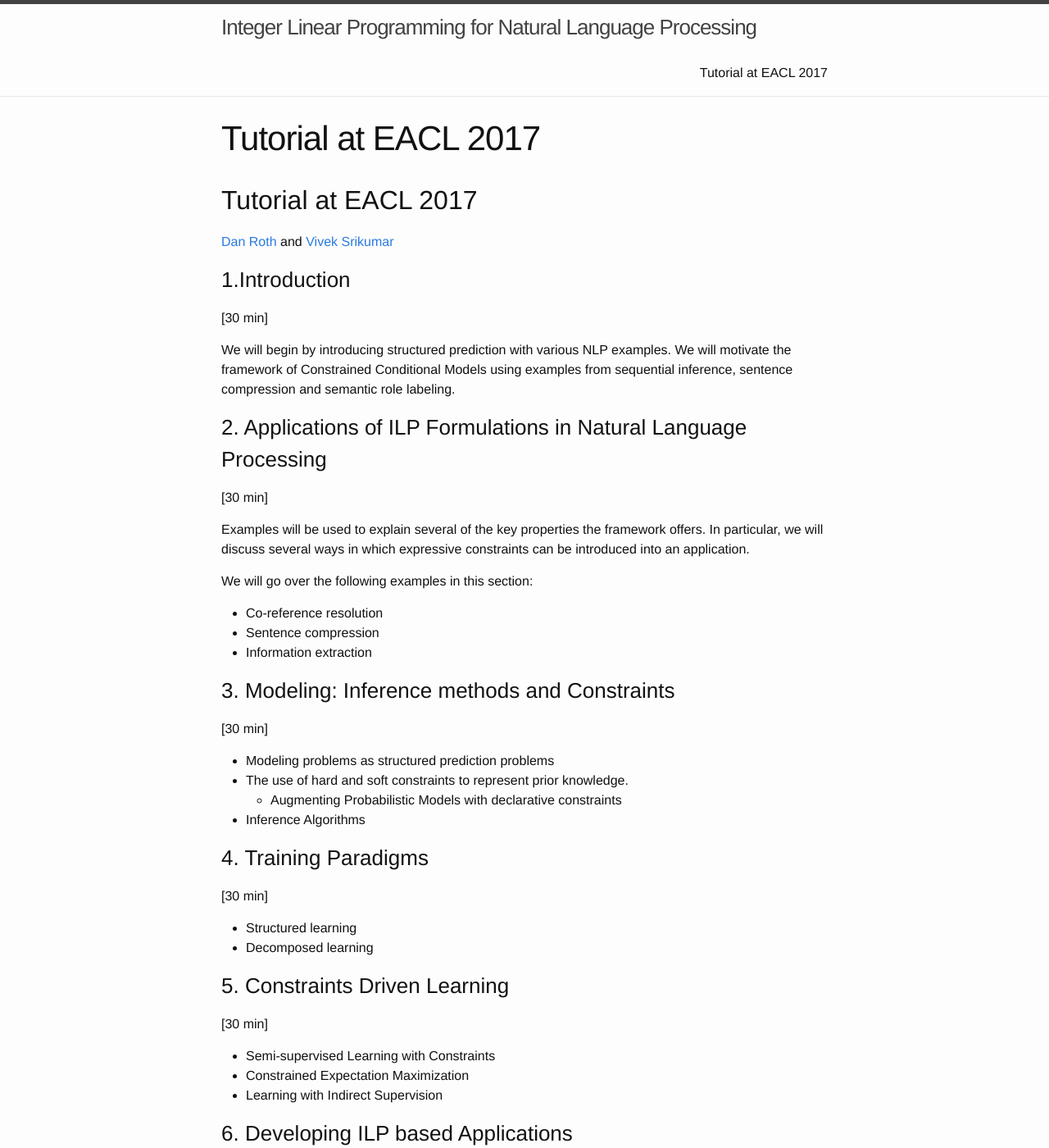
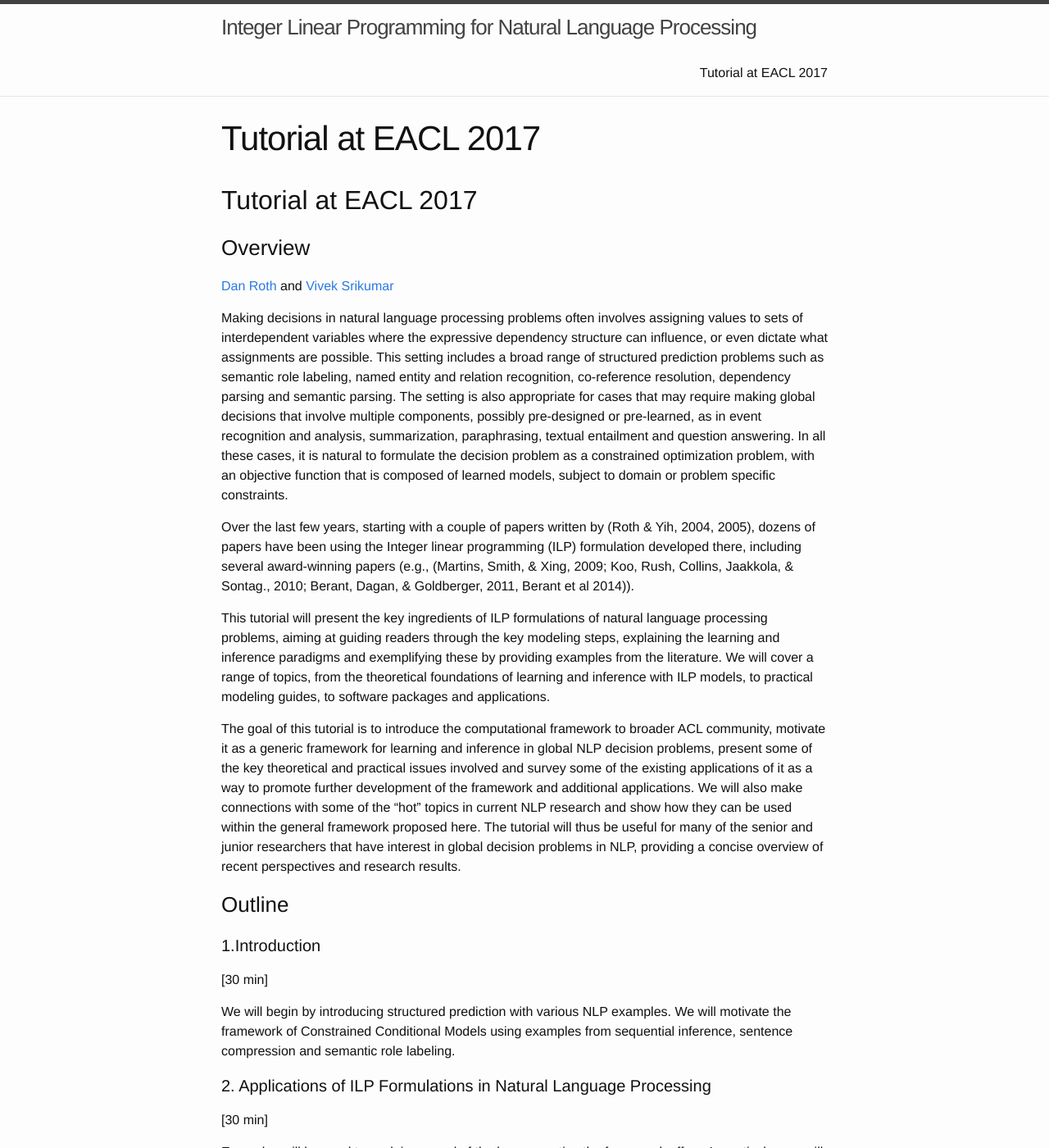
Before and after one commit to ilpinference/ilpinference.github.io, a Jekyll site: the page built from eacl2017/index.md, in a window 1280 px wide and 1400 px high. Shown: the whole window at 82% size. Built offline with Jekyll 4.4.1, drawn with Linux system fonts in a browser that asks for light colours; our own code applies the rules of GitHub Pages for plain Markdown files; some of the changed text lies outside the part shown.

Commit message:
added description

```diff
--- a/eacl2017/index.md
+++ b/eacl2017/index.md
@@ -4,9 +4,57 @@ layout: page
 
 ## Tutorial at EACL 2017
 
+
+### Overview
+
 [Dan Roth](http://l2r.cs.illinois.edu) and [Vivek Srikumar](http://svivek.com)
 
-### 1.Introduction
+Making decisions in natural language processing problems often
+involves assigning values to sets of interdependent variables where
+the expressive dependency structure can influence, or even dictate
+what assignments are possible. This setting includes a broad range of
+structured prediction problems such as semantic role labeling, named
+entity and relation recognition, co-reference resolution, dependency
+parsing and semantic parsing. The setting is also appropriate for
+cases that may require making global decisions that involve multiple
+components, possibly pre-designed or pre-learned, as in event
+recognition and analysis, summarization, paraphrasing, textual
+entailment and question answering. In all these cases, it is natural
+to formulate the decision problem as a constrained optimization
+problem, with an objective function that is composed of learned
+models, subject to domain or problem specific constraints.
+
+Over the last few years, starting with a couple of papers written by
+(Roth & Yih, 2004, 2005), dozens of papers have been using the Integer
+linear programming (ILP) formulation developed there, including
+several award-winning papers (e.g., (Martins, Smith, & Xing, 2009;
+Koo, Rush, Collins, Jaakkola, & Sontag., 2010; Berant, Dagan, &
+Goldberger, 2011, Berant et al 2014)).
+
+This tutorial will present the key ingredients of ILP formulations of
+natural language processing problems, aiming at guiding readers
+through the key modeling steps, explaining the learning and inference
+paradigms and exemplifying these by providing examples from the
+literature. We will cover a range of topics, from the theoretical
+foundations of learning and inference with ILP models, to practical
+modeling guides, to software packages and applications.
+
+The goal of this tutorial is to introduce the computational framework
+to broader ACL community, motivate it as a generic framework for
+learning and inference in global NLP decision problems, present some
+of the key theoretical and practical issues involved and survey some
+of the existing applications of it as a way to promote further
+development of the framework and additional applications. We will also
+make connections with some of the “hot” topics in current NLP research
+and show how they can be used within the general framework proposed
+here. The tutorial will thus be useful for many of the senior and
+junior researchers that have interest in global decision problems in
+NLP, providing a concise overview of recent perspectives and research
+results.
+
+### Outline
+
+#### 1.Introduction
 
 [30 min]
 
@@ -16,7 +64,7 @@ Models using examples from sequential inference, sentence compression
 and semantic role labeling.
 
 
-### 2. Applications of ILP Formulations in Natural Language Processing
+#### 2. Applications of ILP Formulations in Natural Language Processing
 
 [30 min]
 
@@ -30,7 +78,7 @@ We will go over the following examples in this section:
 - Sentence compression
 - Information extraction
 
-### 3. Modeling: Inference methods and Constraints
+#### 3. Modeling: Inference methods and Constraints
 
 [30 min]
 
@@ -40,14 +88,14 @@ We will go over the following examples in this section:
 - Inference Algorithms
 
 
-### 4. Training Paradigms
+#### 4. Training Paradigms
 
 [30 min]
 
 - Structured learning
 - Decomposed learning
 
-### 5. Constraints Driven Learning
+#### 5. Constraints Driven Learning
 
 [30 min]
 
```
Also changed, not shown: other parts of eacl2017/index.md (+3 -3 lines).
